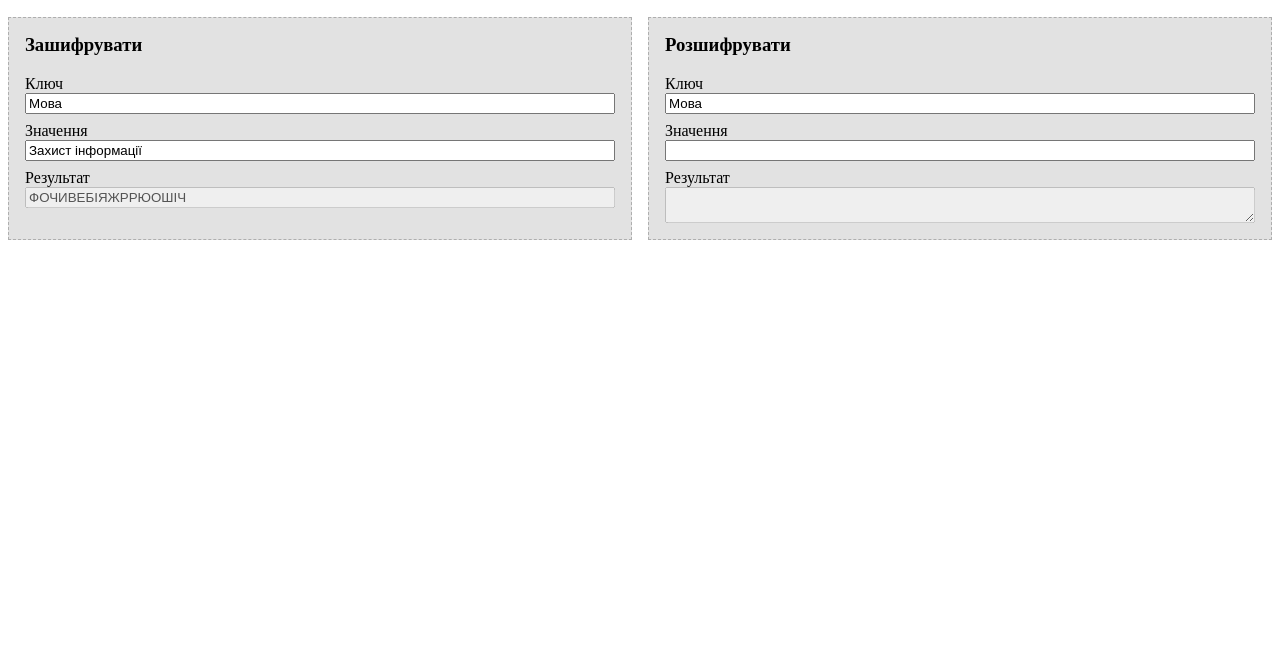
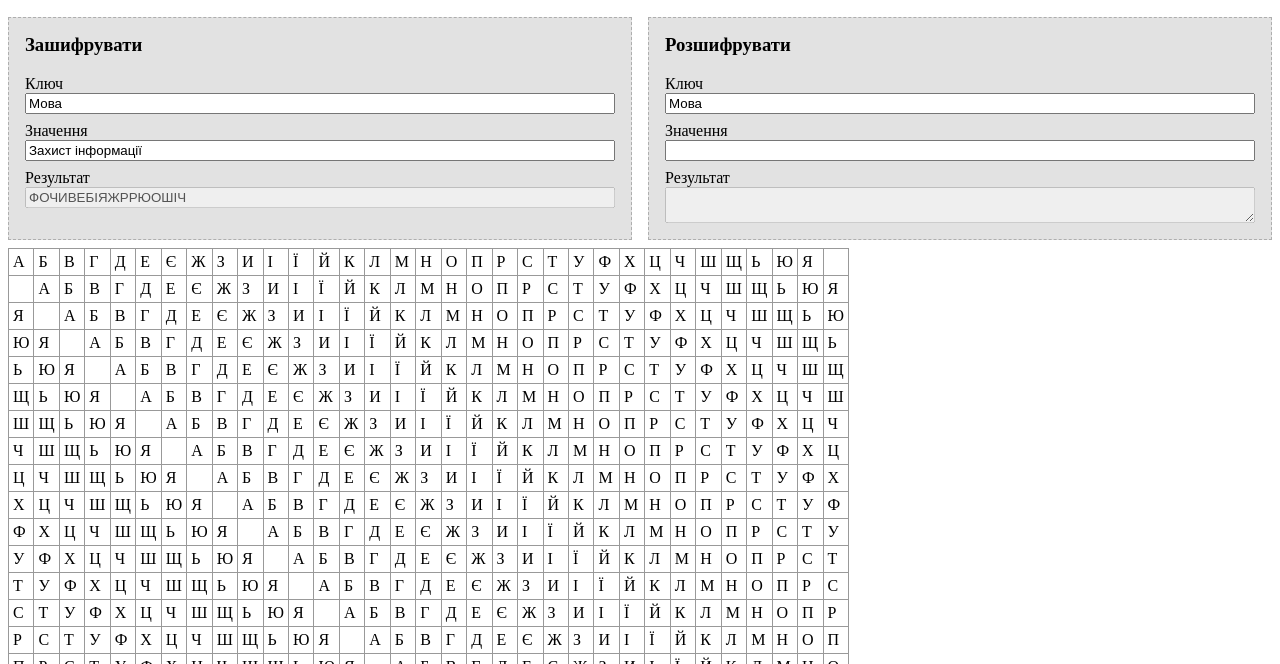
Before and after one commit to yurykozhenov/infosec, a website: page lab3/lab3.html in a window 1280 px wide. Shown: the part 136-800 px from the top of the page. Drawn offline with Linux system fonts and the light colour scheme.

Commit message:
Add Vigenere's table

```diff
--- a/lab3/lab3-ui.js
+++ b/lab3/lab3-ui.js
@@ -8,6 +8,10 @@ window.L3 = (function() {
 
     const decryptVigenereForm = document.decryptVigenereForm;
     decryptVigenereForm.key.value = encryptVigenereForm.key.value;
+
+    document.querySelector('#table').innerHTML = Cipher3._getVigenereTable(ALPHABET)
+      .map(arr => `<tr>${arr.map(char => `<td>${char}</td>`).join('')}</tr>`)
+      .join('');
 
     encryptVigenere();
   }
--- a/lab3/lab3.html
+++ b/lab3/lab3.html
@@ -60,6 +60,10 @@
             </form>
           </article>
         </section>
+
+        <section style="margin-top: 8px;">
+          <table id="table"></table>
+        </section>
       </section>
     </main>
 
--- a/styles.css
+++ b/styles.css
@@ -41,3 +41,12 @@ main > section > section > article > form {
 main > section > section > article > form > div:not(:last-child) {
   margin-bottom: 8px;
 }
+
+table {
+  border-collapse: collapse;
+}
+
+td {
+  padding: 4px;
+  border: 1px solid #999999;
+}
```
